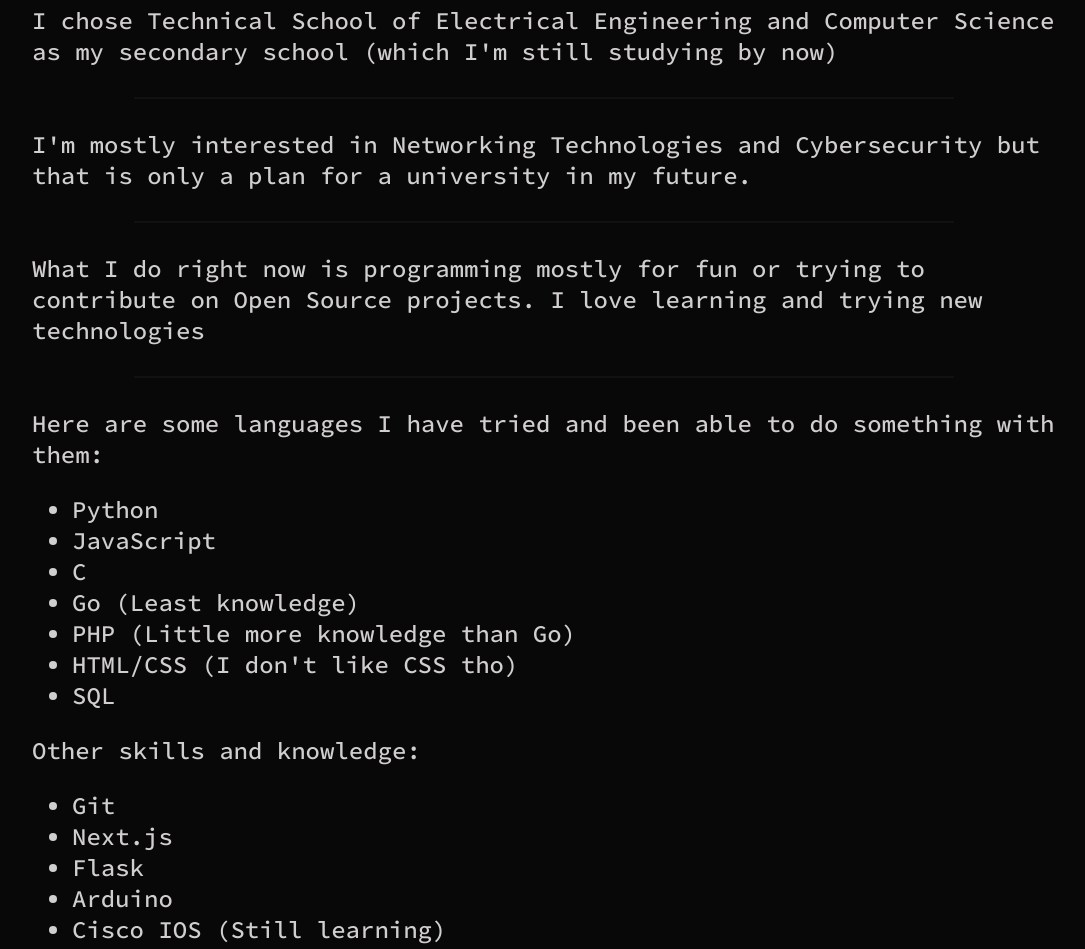
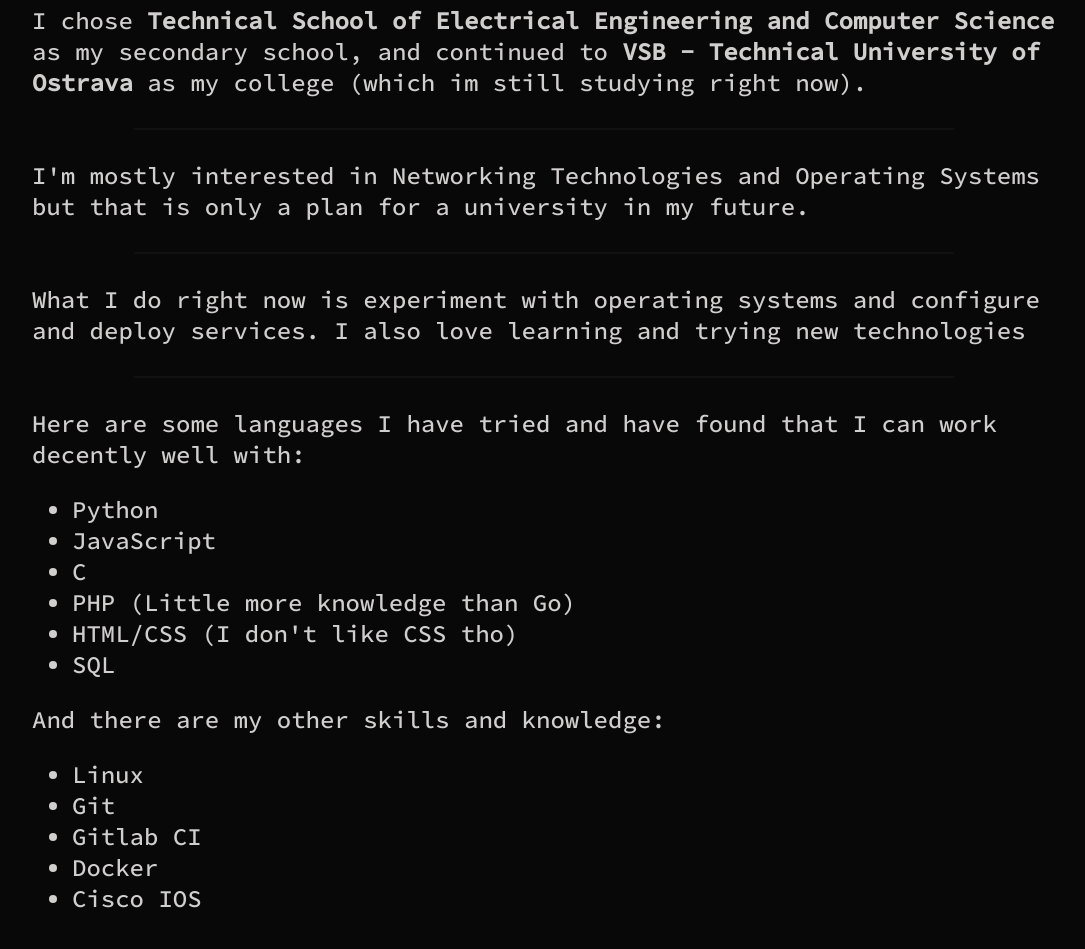
Before and after one commit to JustScreaMy/portfolio, a Nuxt app: page / in a window 1280 px wide. Shown: the part 460-1409 px from the top of the page, without its empty margins (96-1181 px from the left). Built offline with nearby package versions, Linux system fonts and the light colour scheme.

Commit message:
changed text

```diff
--- a/pages/index.vue
+++ b/pages/index.vue
@@ -1,5 +1,4 @@
 <template>
-  <div>
   <h1>JustScreaMy</h1>
   <p>Hello! My name is Jakub Kropáček and I&apos;m from Czechia.</p>
   <p>
@@ -8,49 +7,56 @@
     last long, after few days I found out about JavaScript on Youtube. And
     that is why I chose the path I&apos;m going on right now.
   </p>
-    <Separator />
+  <Separator/>
   <p>
-      I chose Technical School of Electrical Engineering and Computer Science as
-      my secondary school (which I&apos;m still studying by now)
+    I chose
+    <NuxtLink to="https://www.spseiostrava.cz/en/" target="_blank">
+      Technical School of Electrical Engineering and Computer Science
+    </NuxtLink>
+    as my secondary school, and continued to
+    <NuxtLink to="https://www.fei.vsb.cz/en" target="_blank">
+      VSB - Technical University of Ostrava
+    </NuxtLink>
+    as my college (which im still studying right now).
   </p>
-    <Separator />
+  <Separator/>
   <p>
-      I&apos;m mostly interested in Networking Technologies and Cybersecurity
+    I&apos;m mostly interested in Networking Technologies and Operating Systems
     but that is only a plan for a university in my future.
   </p>
-    <Separator />
+  <Separator/>
   <p>
-      What I do right now is programming mostly for fun or trying to contribute
-      on Open Source projects. I love learning and trying new technologies
+    What I do right now is experiment with operating systems and configure and deploy services.
+    I also love learning and trying new technologies
   </p>
-    <Separator />
+  <Separator/>
   <p>
-      Here are some languages I have tried and been able to do something with
-      them:
+    Here are some languages I have tried and have found that I can work decently well with:
   </p>
-
   <ul>
     <li>Python</li>
     <li>JavaScript</li>
     <li>C</li>
-      <li>Go (Least knowledge)</li>
     <li>PHP (Little more knowledge than Go)</li>
     <li>HTML/CSS (I don&apos;t like CSS tho)</li>
     <li>SQL</li>
   </ul>
-    <p>Other skills and knowledge:</p>
-
+  <p>And there are my other skills and knowledge:</p>
   <ul>
+    <li>Linux</li>
     <li>Git</li>
-      <li>Next.js</li>
-      <li>Flask</li>
-      <li>Arduino</li>
-      <li>Cisco IOS (Still learning)</li>
-      <li>Linux (Still learning)</li>
+    <li>Gitlab CI</li>
+    <li>Docker</li>
+    <li>Cisco IOS</li>
   </ul>
-  </div>
 </template>
 
 <script lang="ts" setup></script>
 
-<style></style>
+<style>
+a {
+  text-decoration: none;
+  color: #d1cece;
+  font-weight: bolder;
+}
+</style>
```
Lines whose indentation alone changed are shown as unchanged.
